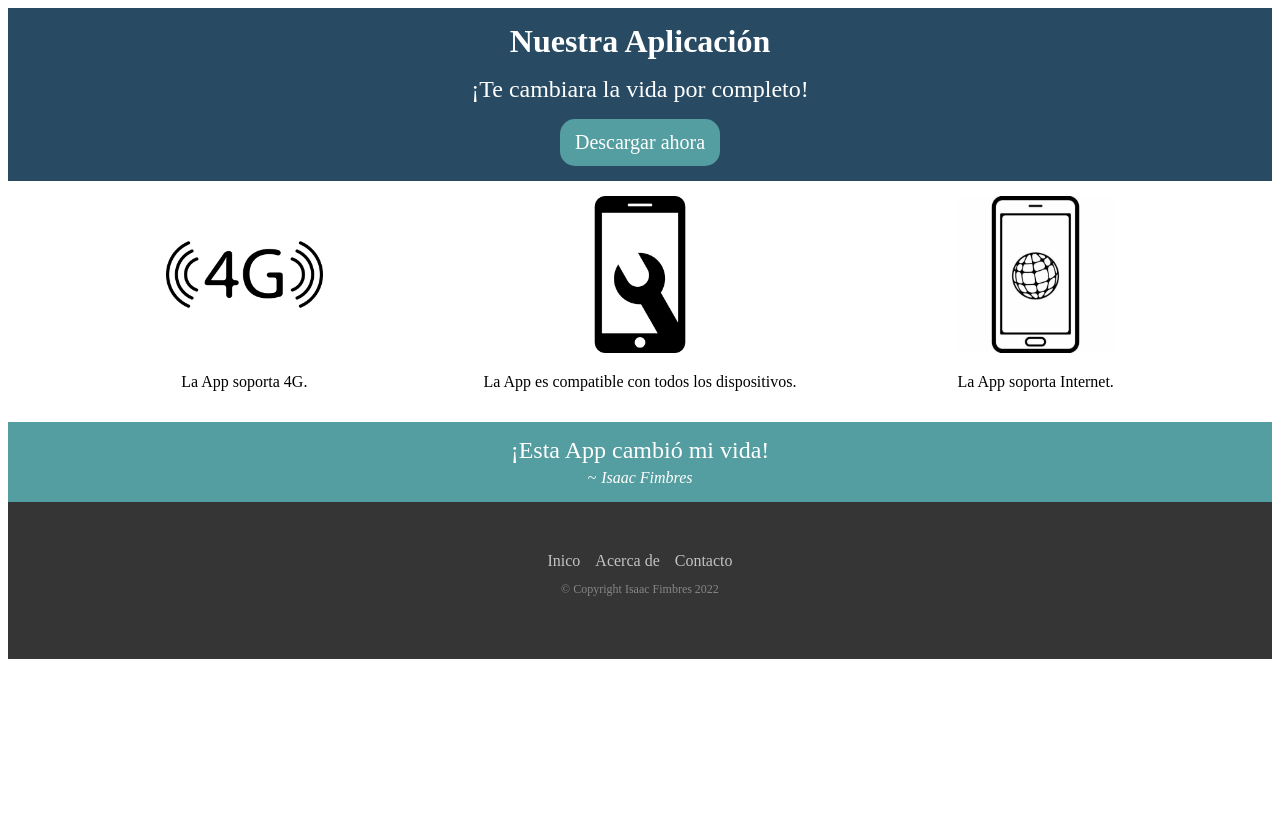
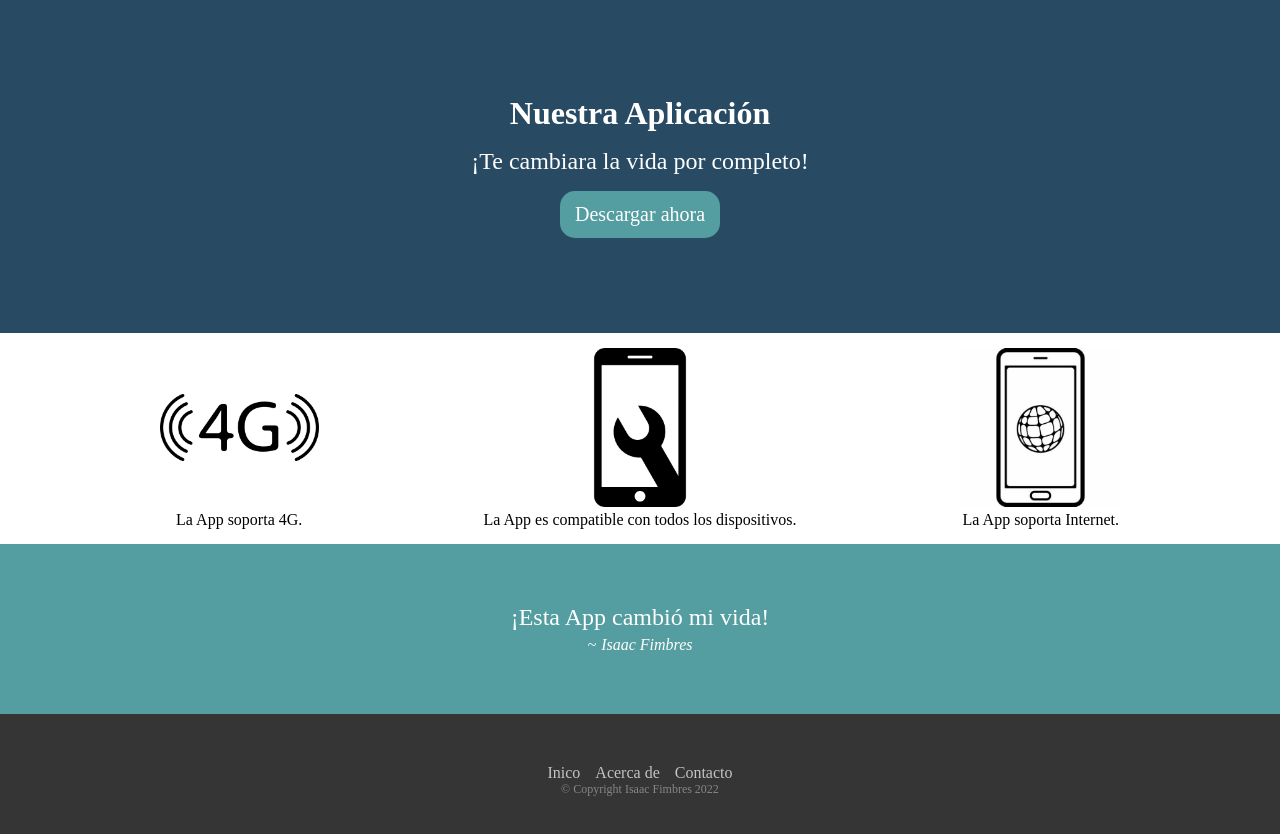
Before and after one commit to fimbres/responsive-landing-page, a plain HTML site: page index.html in a window 1280 px wide. Before the commit the page ends 800 px from the top, so only its background shows below. Drawn offline with nearby package versions, Linux system fonts and the light colour scheme.

Commit message:
styling fixes

```diff
--- a/style.css
+++ b/style.css
@@ -1,7 +1,11 @@
+* {
+    margin: 0;
+}
+
 header{
     color: #fff;
     background-color: #284b63;
-    padding: 80 px 0;
+    padding: 80px 0;
     text-align: center;
 }
 
@@ -13,11 +17,16 @@ section{
 .features{
     background: #fff;
     color: #000;
+    min-height: calc(100vh - 636px);
+    display: flex;
+    align-items: center;
 }
 
 .quote{
     background: #549da0;
     color: #fff;
+    padding-top: 45px;
+    padding-bottom: 45px;
 }
 
 footer{
```
